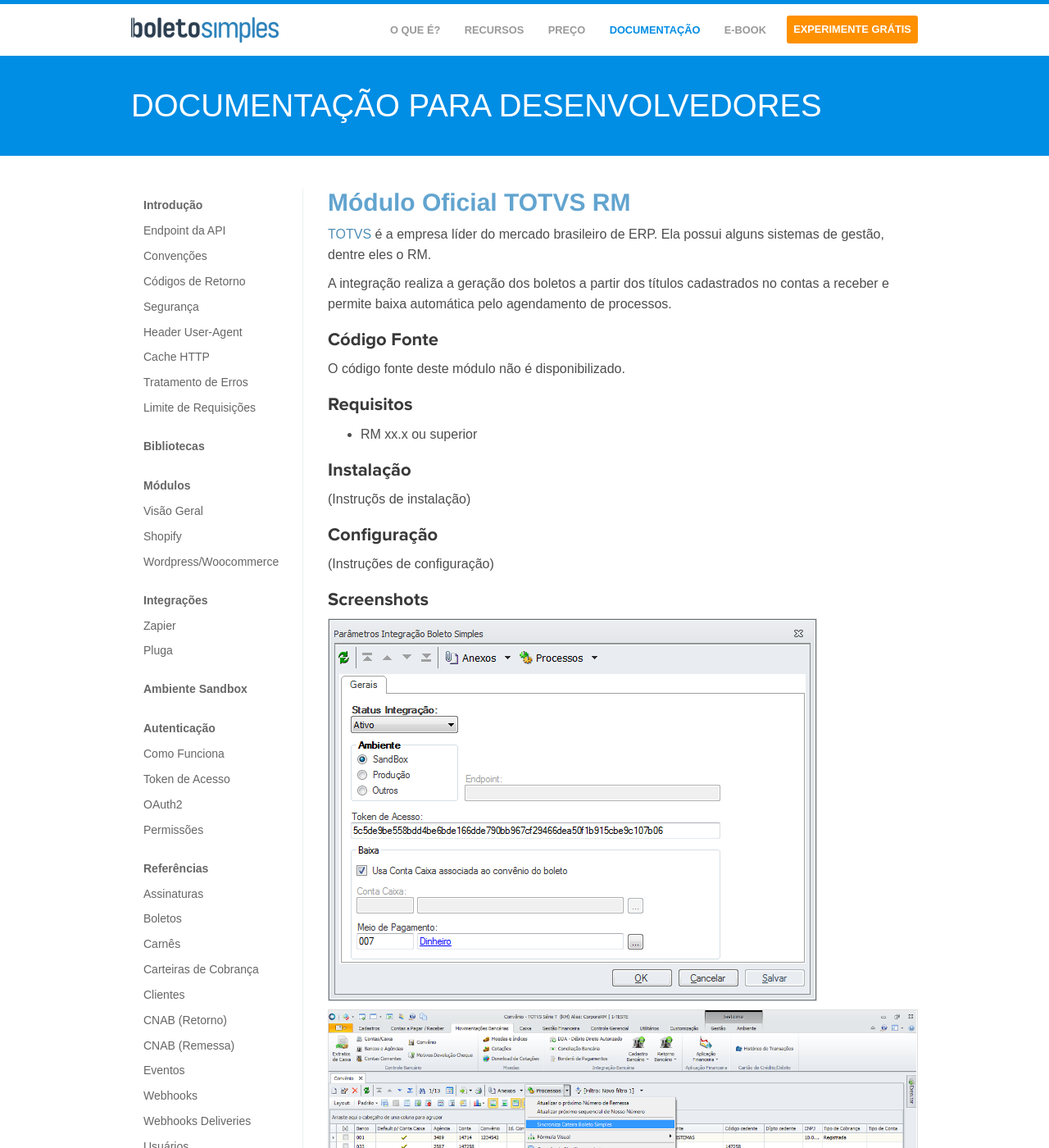
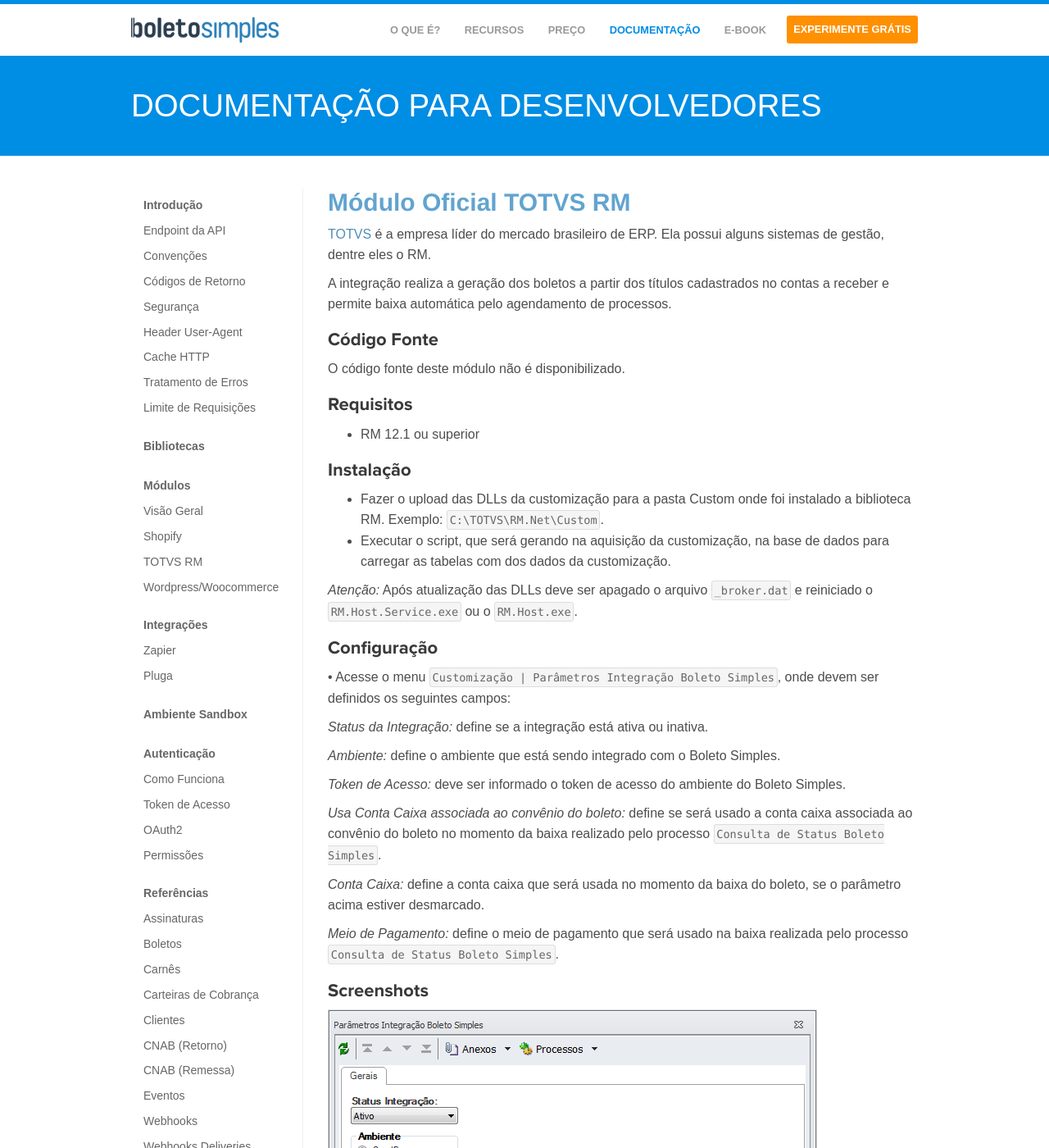
Before and after one commit to BoletoSimples/boletosimples-docs, a Jekyll site: the page built from modules/totvs-rm.md, in a window 1280 px wide and 1400 px high. Shown: the whole window at 82% size. Built offline with Jekyll 4.4.1, drawn with Linux system fonts in a browser that asks for light colours.

Commit message:
adds totvs rm module

```diff
--- a/_includes/sidemenu.html
+++ b/_includes/sidemenu.html
@@ -21,10 +21,13 @@
       <li {% if page.url == '/modules/' %}class="active"{% endif %}>
         <a href="/modules" title="Visão Geral">Visão Geral</a>
       </li>
-      <li {% if page.url == '/modules/woocomerce' %}class="active"{% endif %}>
+      <li {% if page.url == '/modules/shopify/' %}class="active"{% endif %}>
         <a href="/modules/shopify" title="Shopify">Shopify</a>
       </li>
-      <li {% if page.url == '/modules/woocomerce' %}class="active"{% endif %}>
+      <li {% if page.url == '/modules/totvs-rm/' %}class="active"{% endif %}>
+        <a href="/modules/totvs-rm" title="TOTVS RM">TOTVS RM</a>
+      </li>
+      <li {% if page.url == '/modules/woocomerce/' %}class="active"{% endif %}>
         <a href="/modules/woocommerce" title="Visão Geral">Wordpress/Woocommerce</a>
       </li>
     </ul>
--- a/modules/totvs-rm.md
+++ b/modules/totvs-rm.md
@@ -16,15 +16,30 @@ O código fonte deste módulo não é disponibilizado.
 
 ### Requisitos
 
-* RM xx.x ou superior
+* RM 12.1 ou superior
 
 ### Instalação
 
-(Instruçõs de instalação)
+*	Fazer o upload das DLLs da customização para a pasta Custom onde foi instalado a biblioteca RM. Exemplo: `C:\TOTVS\RM.Net\Custom`.
+*	Executar o script, que será gerando na aquisição da customização, na base de dados para carregar as tabelas com dos dados da customização.
+
+*Atenção:* Após atualização das DLLs deve ser apagado o arquivo `_broker.dat` e reiniciado o `RM.Host.Service.exe` ou o `RM.Host.exe`.
 
 ### Configuração
 
-(Instruções de configuração)
+•	Acesse o menu `Customização | Parâmetros Integração Boleto Simples`, onde devem ser definidos os seguintes campos:
+
+*Status da Integração:* define se a integração está ativa ou inativa.
+
+*Ambiente:* define o ambiente que está sendo integrado com o Boleto Simples.
+
+*Token de Acesso:* deve ser informado o token de acesso do ambiente do Boleto Simples.
+
+*Usa Conta Caixa associada ao convênio do boleto:* define se será usado a conta caixa associada ao convênio do boleto no momento da baixa realizado pelo processo `Consulta de Status Boleto Simples`.
+
+*Conta Caixa:* define a conta caixa que será usada no momento da baixa do boleto, se o parâmetro acima estiver desmarcado.
+
+*Meio de Pagamento:* define o meio de pagamento que será usado na baixa realizada pelo processo `Consulta de Status Boleto Simples`.
 
 ### Screenshots
 
```
